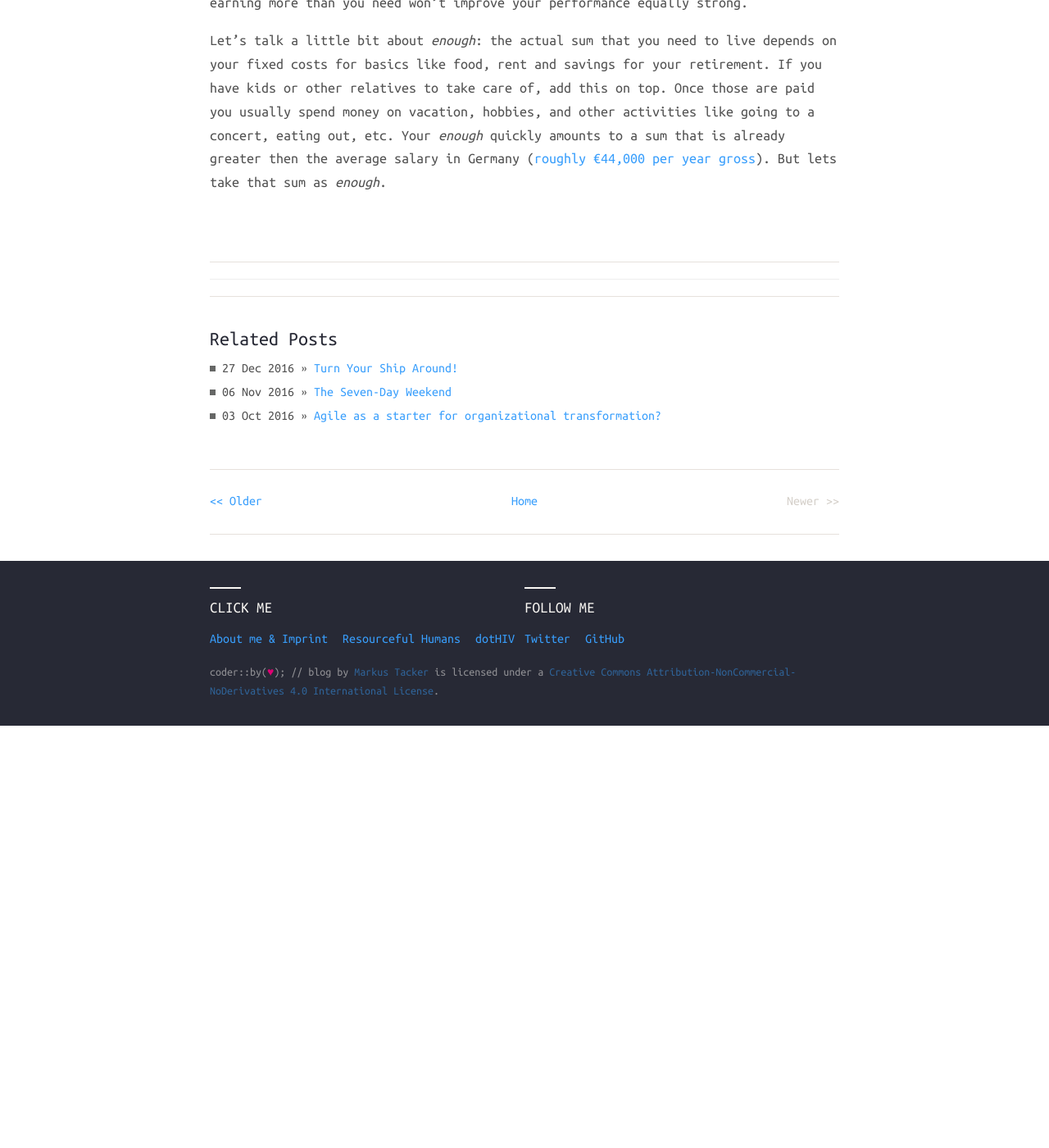
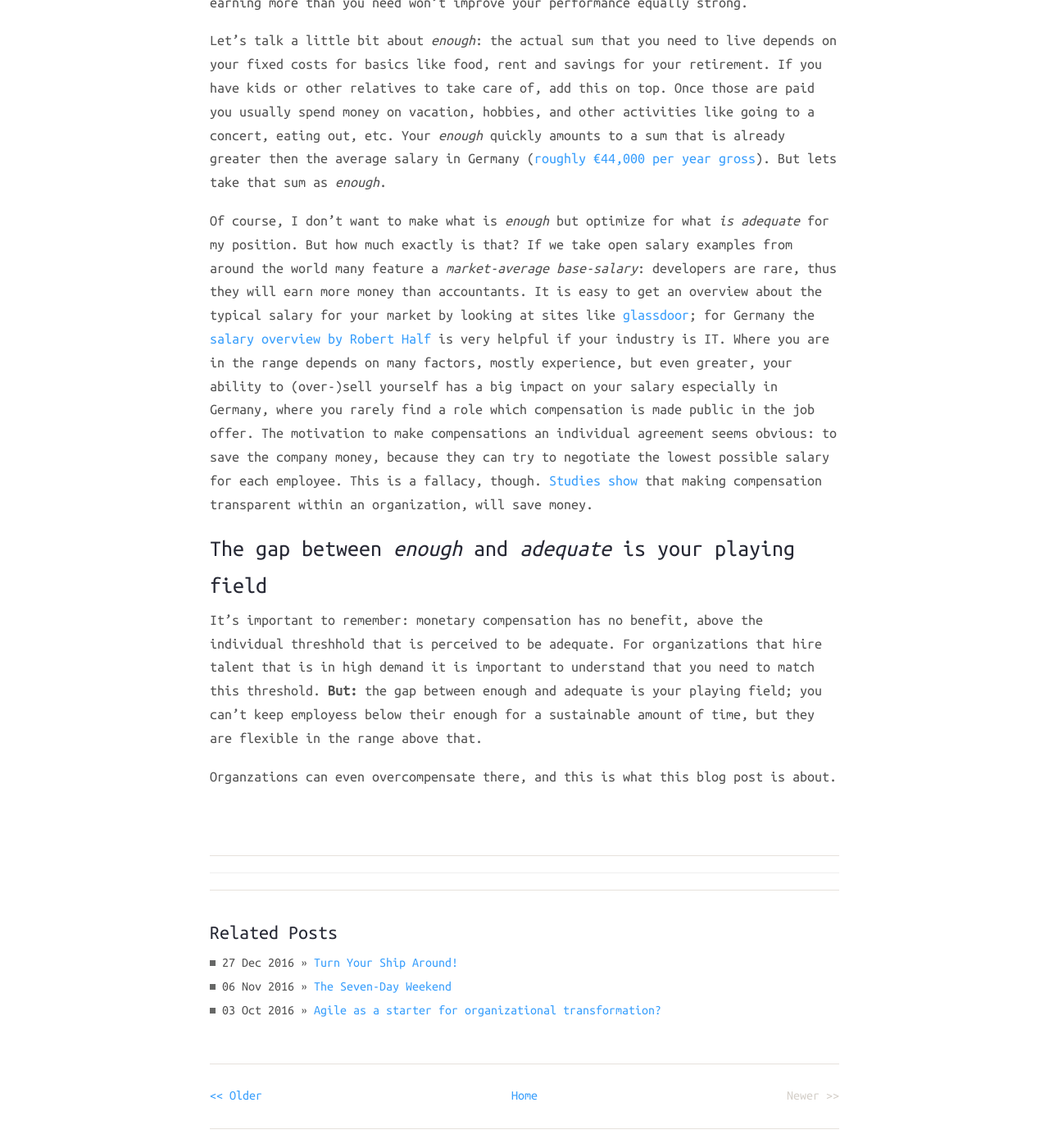
Before and after one commit to coderbyheart/blog, a Jekyll site: the page built from _posts/2016-12-27-I-make-euro-101750-in-non-monetary-compensation-a-year.md, in a window 1280 px wide and 1400 px high, scrolled down 568 px. Shown: the whole window at 82% size. Built offline with Jekyll 4.4.1, drawn with Linux system fonts in a browser that asks for light colours; nearby versions of some CDN libraries; comment, search, counter and statistics services are not loaded; before the commit the page ends 1453 px from its top, so only the background shows below that.

Commit message:
Saved 2016-12-27-I-make-euro-101750-in-non-monetary-compensation-a-year.md with Dillinger.io

```diff
--- a/_posts/2016-12-27-I-make-euro-101750-in-non-monetary-compensation-a-year.md
+++ b/_posts/2016-12-27-I-make-euro-101750-in-non-monetary-compensation-a-year.md
@@ -18,8 +18,17 @@
 
 Let's talk a little bit about *enough*: the actual sum that you need to live depends on your fixed costs for basics like food, rent and savings for your retirement. If you have kids or other relatives to take care of, add this on top. Once those are paid you usually spend money on vacation, hobbies, and other activities like going to a concert, eating out, etc. Your *enough* quickly amounts to a sum that is already greater then the average salary in Germany ([roughly €44,000 per year gross][GS]). But lets take that sum as *enough*.
 
+Of course, I don't want to make what is *enough* but optimize for what *is adequate* for my position. But how much exactly is that? If we take open salary examples from around the world many feature a *market-average base-salary*: developers are rare, thus they will earn more money than accountants. It is easy to get an overview about the typical salary for your market by looking at sites like [glassdoor][GD]; for Germany the [salary overview by Robert Half](SO) is very helpful if your industry is IT. Where you are in the range depends on many factors, mostly experience, but even greater, your ability to (over-)sell yourself has a big impact on your salary especially in Germany, where you rarely find a role which compensation is made public in the job offer. The motivation to make compensations an individual agreement seems obvious: to save the company money, because they can try to negotiate the lowest possible salary for each employee. This is a fallacy, though. [Studies show][TS] that making compensation transparent within an organization, will save money.
 
+## The gap between *enough* and *adequate* is your playing field
+
+It's important to remember: monetary compensation has no benefit, above the individual threshhold that is perceived to be adequate. For organizations that hire talent that is in high demand it is important to understand that you need to match this threshold. **But:** the gap between enough and adequate is your playing field; you can't keep employess below their enough for a sustainable amount of time, but they are flexible in the range above that.
+
+Organzations can even overcompensate there, and this is what this blog post is about.
 
 [RH]: http://www.resourceful-humans.com/?utm_source=coderbyheart&utm_medium=blogpost&utm_campaign=I-make-euro-101750-in-non-monetary-compensation-a-year
 [HF]: https://en.wikipedia.org/wiki/Two-factor_theory
 [GS]: https://www.destatis.de/DE/ZahlenFakten/GesamtwirtschaftUmwelt/VerdiensteArbeitskosten/VerdiensteVerdienstunterschiede/Tabellen/Bruttomonatsverdienste.html
+[GD]: https://www.glassdoor.com/
+[SO]: https://www.roberthalf.de/sites/roberthalf.de/files/pdf/noindex/gehaltsuebersicht-deutschland-2017-roberthalf.pdf
+[TS]: https://townsquared.com/blog/2016/02/salary-transparency/
```
